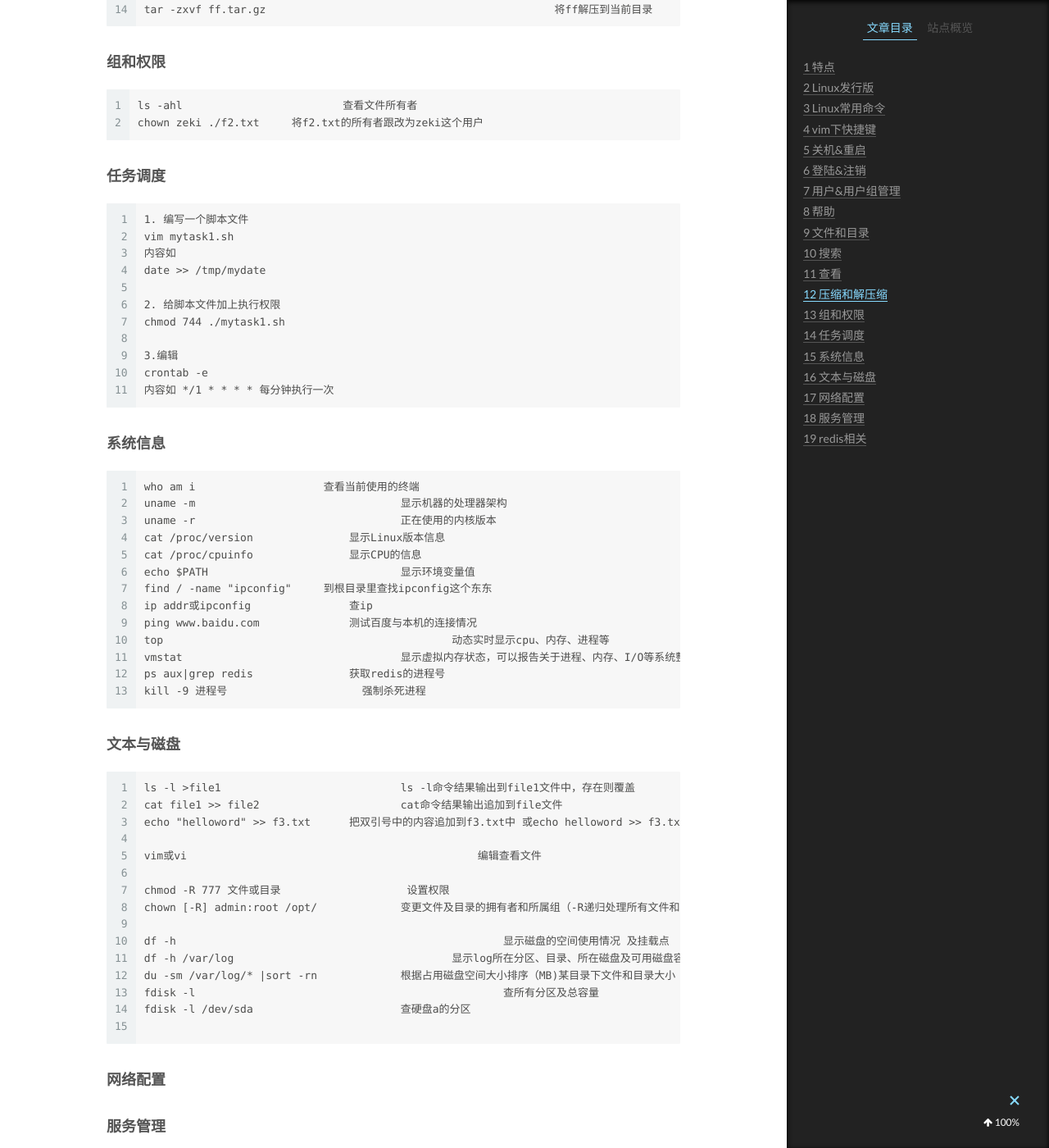
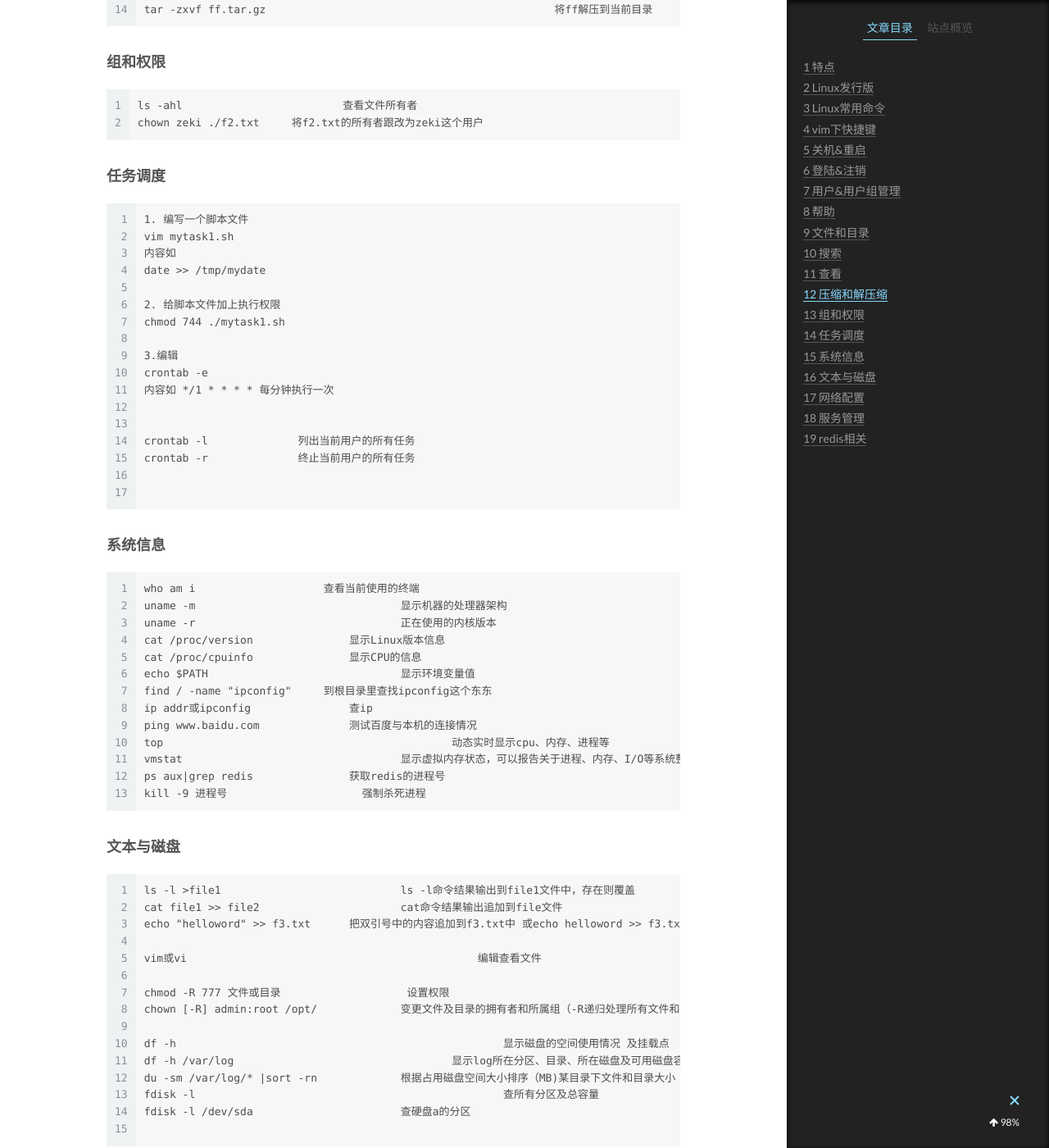
Before and after one commit to guchaolong/guchaolong.github.io, a Jekyll site: the page built from _posts/2019-01-22-Linux学习笔记.md, in a window 1280 px wide and 1400 px high, scrolled down 6367 px. Shown: the whole window at 82% size. Built offline with Jekyll 4.4.1, drawn with Linux system fonts in a browser that asks for light colours; comment, search, counter and statistics services are not loaded.

Commit message:
dddddddddd

````diff
--- a/_posts/2019-01-22-Linux学习笔记.md
+++ b/_posts/2019-01-22-Linux学习笔记.md
@@ -313,6 +313,12 @@ chmod 744 ./mytask1.sh
 3.编辑
 crontab -e
 内容如 */1 * * * * 每分钟执行一次
+
+
+crontab -l		列出当前用户的所有任务
+crontab -r		终止当前用户的所有任务
+
+
 ```
 
 ### 系统信息
````
